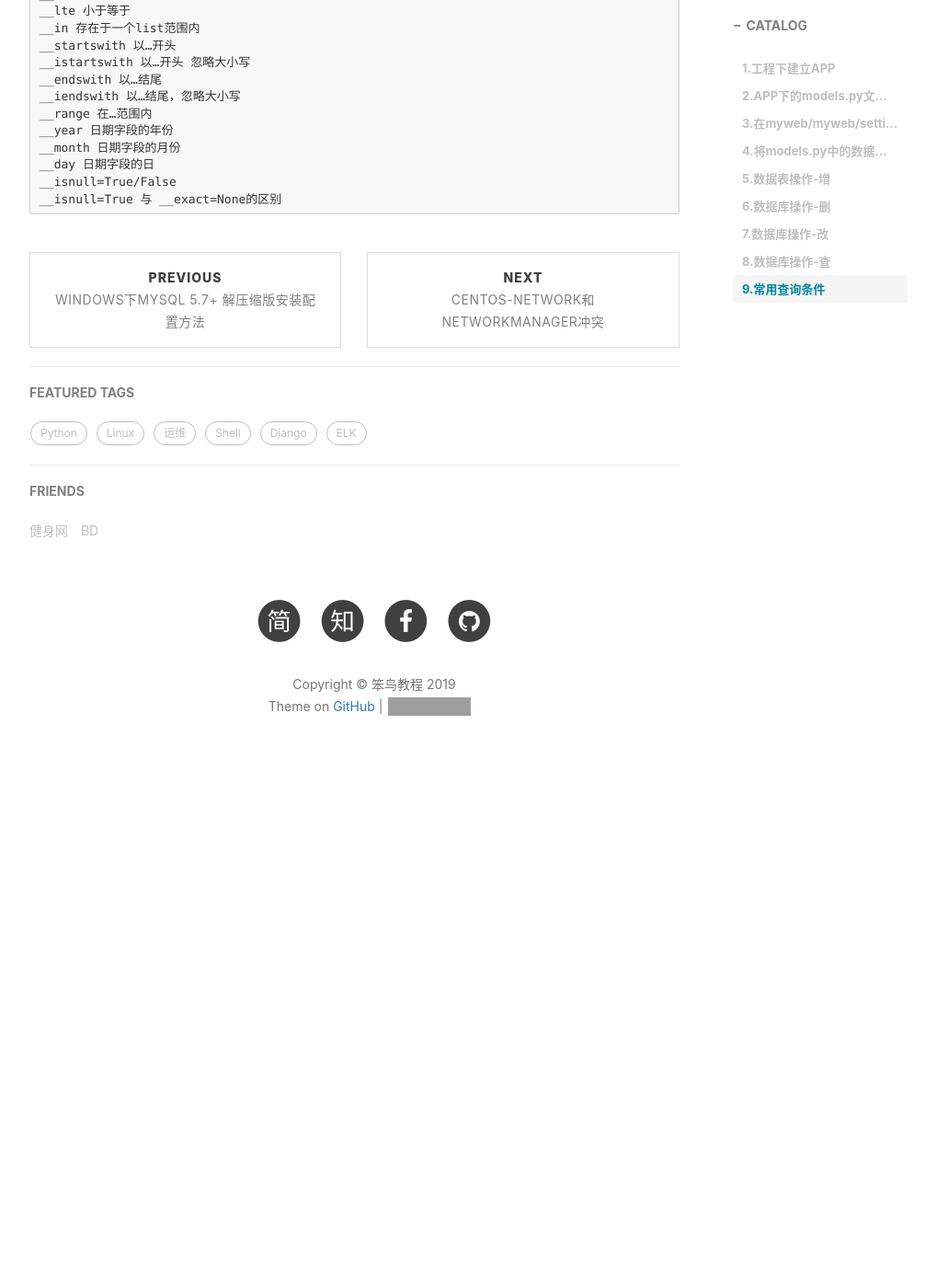
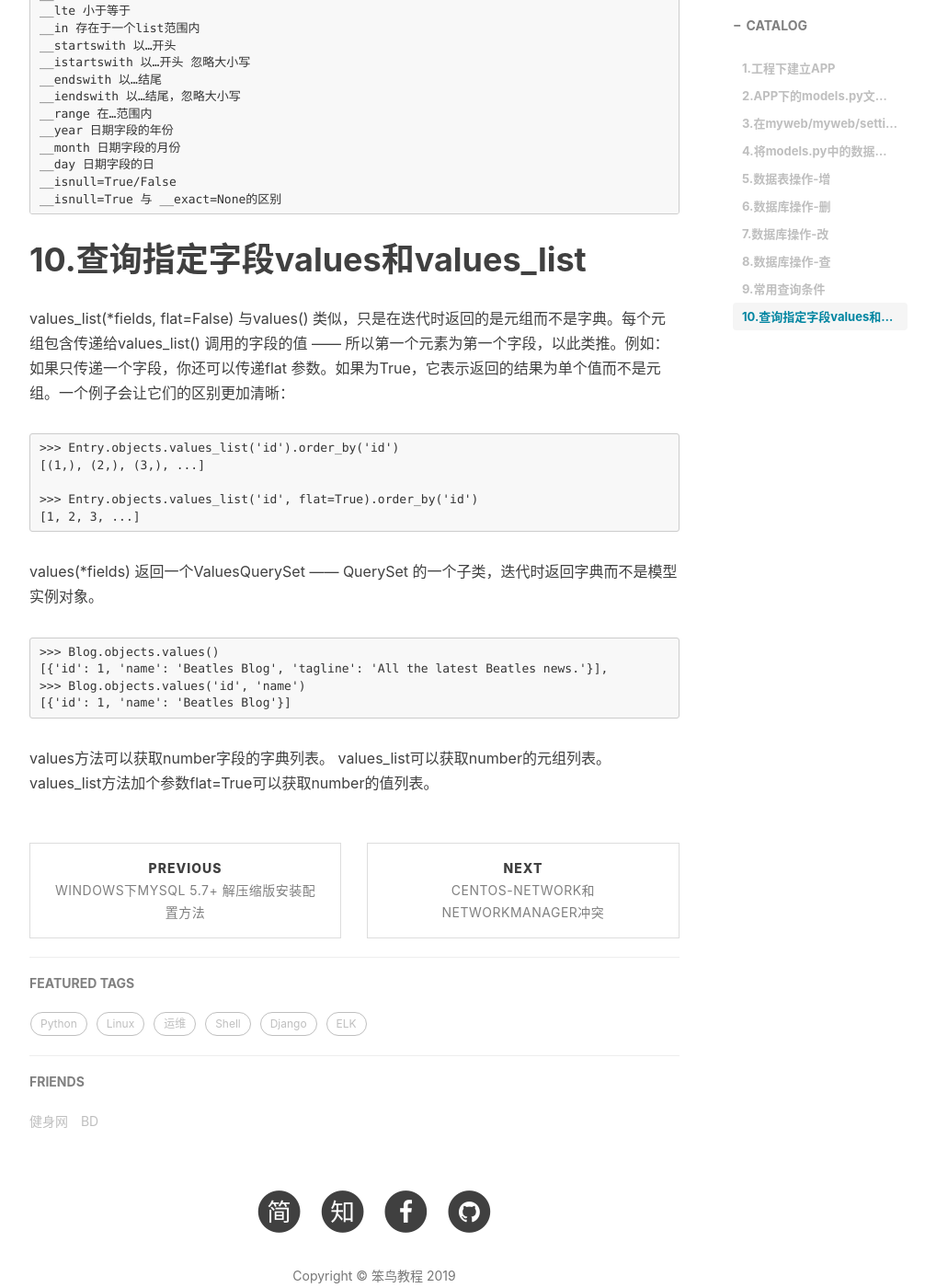
Before and after one commit to handerfly/handerfly.github.io, a Jekyll site: the page built from _posts/2019-04-25-Django总结.md, in a window 1280 px wide and 1400 px high, scrolled down 3114 px. Shown: the whole window at 92% size, without its empty margins (233-1239 px from the left). Built offline with Jekyll 4.4.1, drawn with Linux system fonts in a browser that asks for light colours; nearby versions of some CDN libraries; comment, search, counter and statistics services are not loaded; before the commit the page ends 3986 px from its top, so only the background shows below that; grey boxes are pictures that could not be loaded.

Commit message:
django添加values和values_list

````diff
--- a/_posts/2019-04-25-Django总结.md
+++ b/_posts/2019-04-25-Django总结.md
@@ -141,3 +141,25 @@ __day 日期字段的日
 __isnull=True/False
 __isnull=True 与 __exact=None的区别
 ```
+# 10.查询指定字段values和values_list
+values_list(*fields, flat=False)
+与values() 类似，只是在迭代时返回的是元组而不是字典。每个元组包含传递给values_list() 调用的字段的值 —— 所以第一个元素为第一个字段，以此类推。例如：
+如果只传递一个字段，你还可以传递flat 参数。如果为True，它表示返回的结果为单个值而不是元组。一个例子会让它们的区别更加清晰：
+```
+>>> Entry.objects.values_list('id').order_by('id')
+[(1,), (2,), (3,), ...]
+
+>>> Entry.objects.values_list('id', flat=True).order_by('id')
+[1, 2, 3, ...]
+```
+values(*fields)
+返回一个ValuesQuerySet —— QuerySet 的一个子类，迭代时返回字典而不是模型实例对象。
+```
+>>> Blog.objects.values()
+[{'id': 1, 'name': 'Beatles Blog', 'tagline': 'All the latest Beatles news.'}],
+>>> Blog.objects.values('id', 'name')
+[{'id': 1, 'name': 'Beatles Blog'}]
+```
+values方法可以获取number字段的字典列表。
+values_list可以获取number的元组列表。
+values_list方法加个参数flat=True可以获取number的值列表。
````
